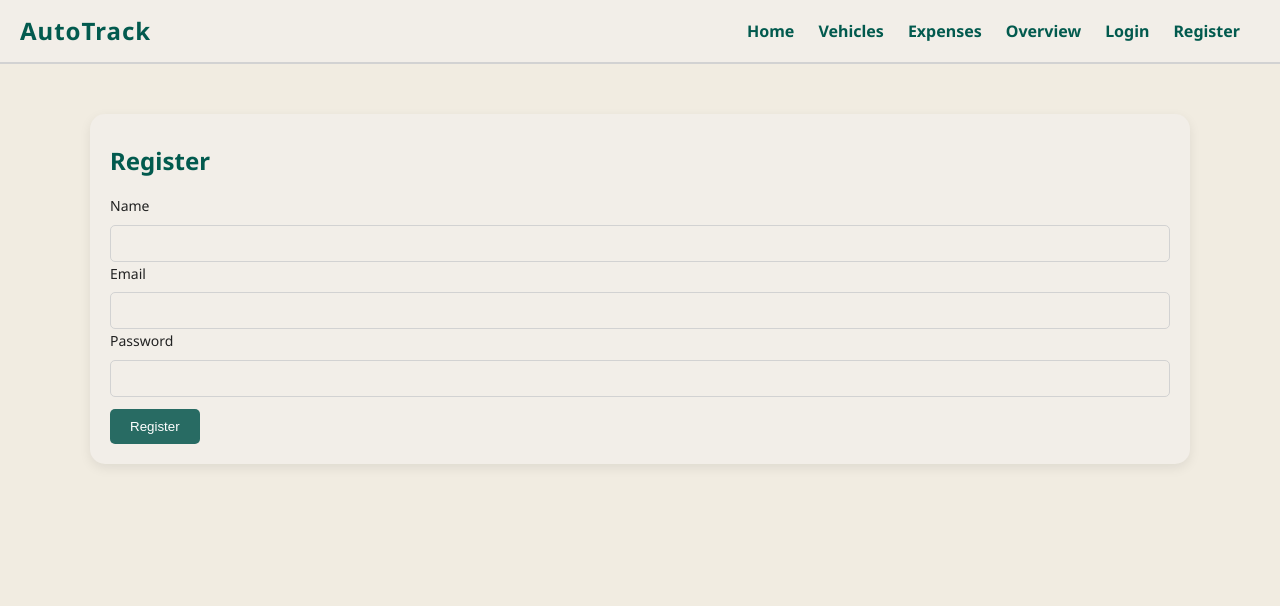
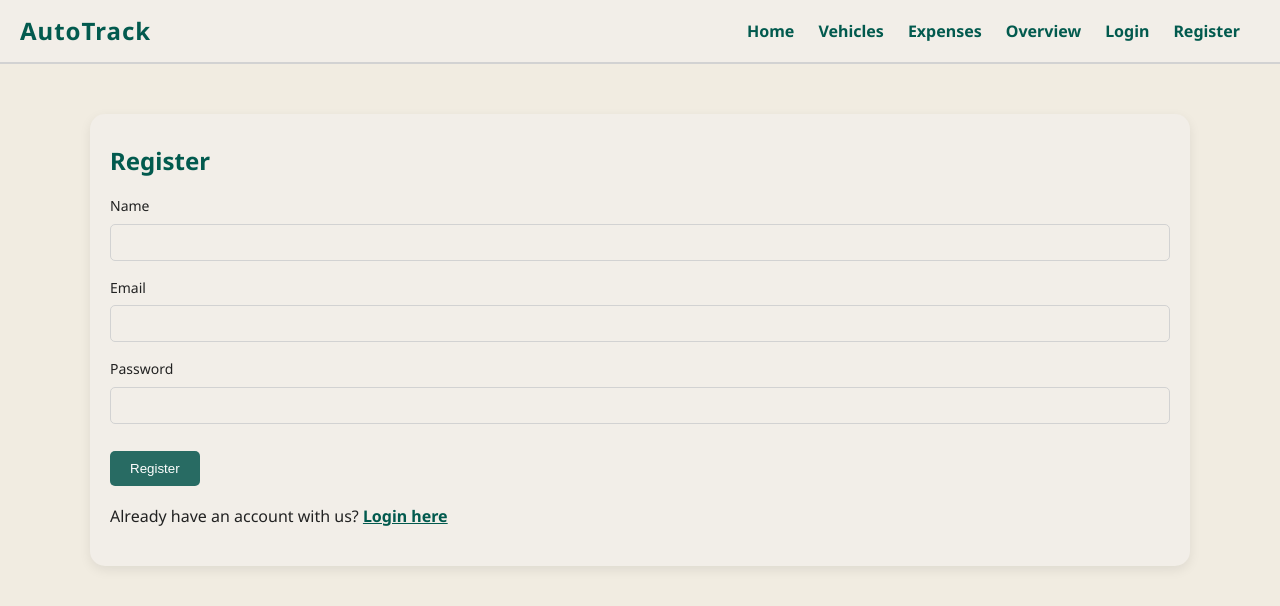
Before and after one commit to n01697226/final-project, a React (Create React App) app in the folder frontend/: page /register in a window 1280 px wide. Shown: the top 606 px of the page. Built offline with nearby package versions, Linux system fonts and the light colour scheme; a web font is replaced by a local one.

Commit message:
added link in register page and changed link styles

```diff
--- a/frontend/src/App.css
+++ b/frontend/src/App.css
@@ -29,8 +29,8 @@ h2 {
 }
 
 a {
-  color: var(--text-primary);
-  text-decoration: none;
+  color: var(--text-secondary);
+  font-weight: bold;
 }
 
 /* App container */
@@ -52,6 +52,7 @@ a {
 }
 
 .brand {
+  text-decoration: none;
   font-size: 24px;
   font-weight: bold;
   letter-spacing: 1px;
@@ -66,9 +67,9 @@ a {
 }
 
 .navlinks a {
+  text-decoration: none;
   border: none;
   padding: 0;
-  font-weight: bold;
   color: var(--text-secondary);
 }
 
@@ -105,7 +106,7 @@ a {
 /* Input */
 label {
   display: block;
-  margin-bottom: 6px;
+  margin-bottom: 5px;
   font-size: 14px;
   color: var(--text-primary);
 }
@@ -113,6 +114,7 @@ label {
 input,
 select,
 textarea {
+  margin-bottom: 15px;
   width: 100%;
   padding: 10px 15px;
   color: var(--text-primary);
--- a/frontend/src/pages/Home.js
+++ b/frontend/src/pages/Home.js
@@ -33,8 +33,10 @@ function Home() {
 
         <ul>
           <li>Register your vehicle (make, model, year)</li>
-          <li>Log expenses: gas, maintenance, insurance, cosmetic upgrades</li>
-          <li>View totals weekly, monthly, yearly on Overview</li>
+          <li>
+            Log expenses: Gas, Maintenance, Insurance, cosmetic upgrades, etc.
+          </li>
+          <li>View totals weekly, monthly, yearly in Overview dashboard.</li>
         </ul>
 
         <p className="info-badge">
@@ -86,7 +88,7 @@ function Home() {
           </Link>
 
           <Link to="/expenses">
-            <button>Go to Expenses</button>
+            <button>Manage Expenses</button>
           </Link>
         </div>
       </div>
--- a/frontend/src/pages/Register.js
+++ b/frontend/src/pages/Register.js
@@ -1,4 +1,5 @@
 import React, { useState } from "react";
+import { Link } from "react-router-dom";
 import { apiPost } from "../api";
 
 function Register() {
@@ -25,6 +26,7 @@ function Register() {
   return (
     <div className="card">
       <h2>Register</h2>
+
       <form onSubmit={submit}>
         <label>Name</label>
         <input
@@ -33,6 +35,7 @@ function Register() {
             setName(e.target.value);
           }}
         />
+
         <label>Email</label>
         <input
           value={email}
@@ -40,6 +43,7 @@ function Register() {
             setEmail(e.target.value);
           }}
         />
+
         <label>Password</label>
         <input
           type="password"
@@ -48,11 +52,16 @@ function Register() {
             setPassword(e.target.value);
           }}
         />
+
         <div style={{ marginTop: 12 }}>
           <button type="submit">Register</button>
         </div>
-        {message ? <p>{message}</p> : null}
+        {message ? <p className="error-message">{message}</p> : null}
       </form>
+
+      <p>
+        Already have an account with us? <Link to="/login">Login here</Link>
+      </p>
     </div>
   );
 }
```
